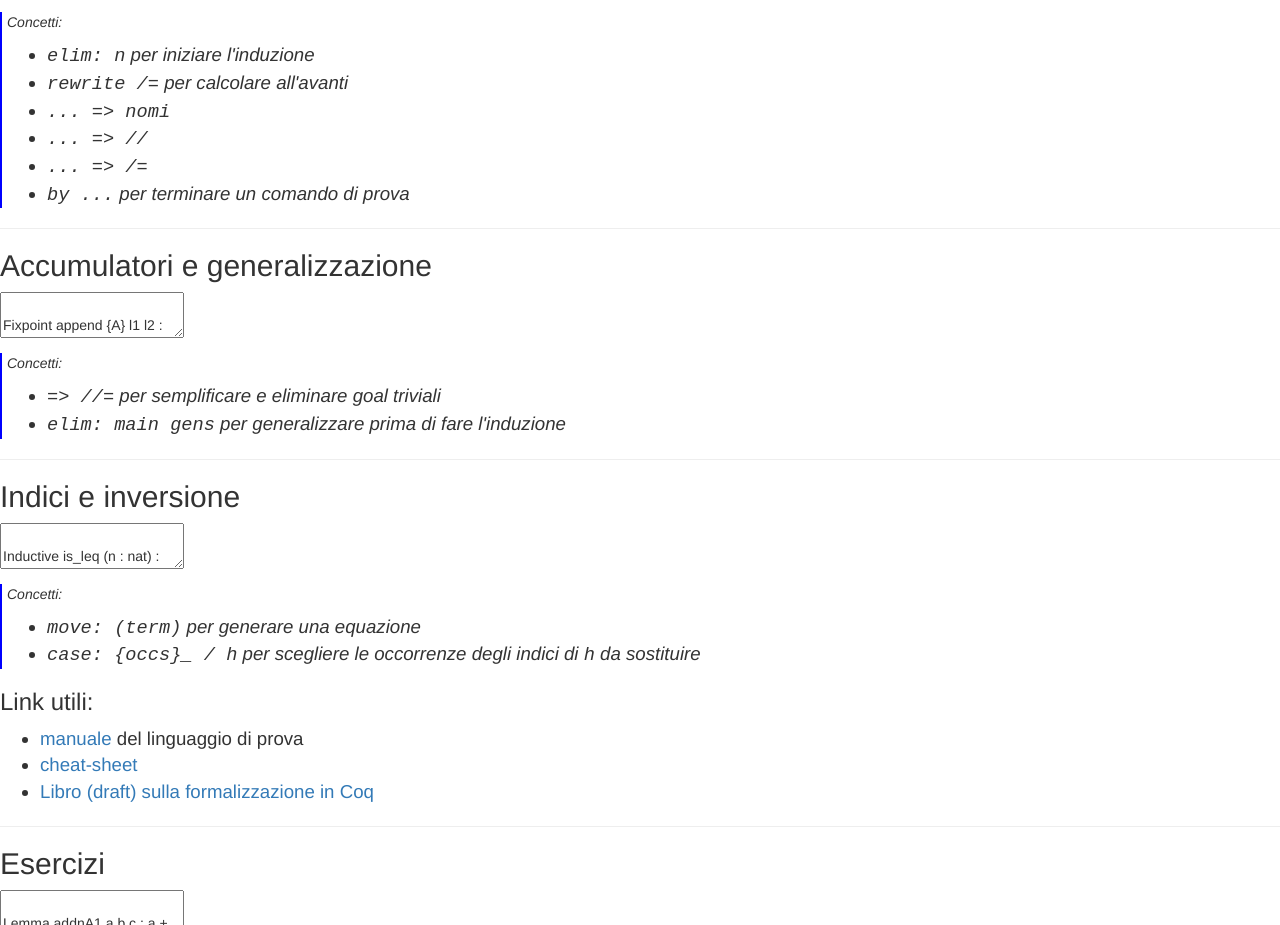
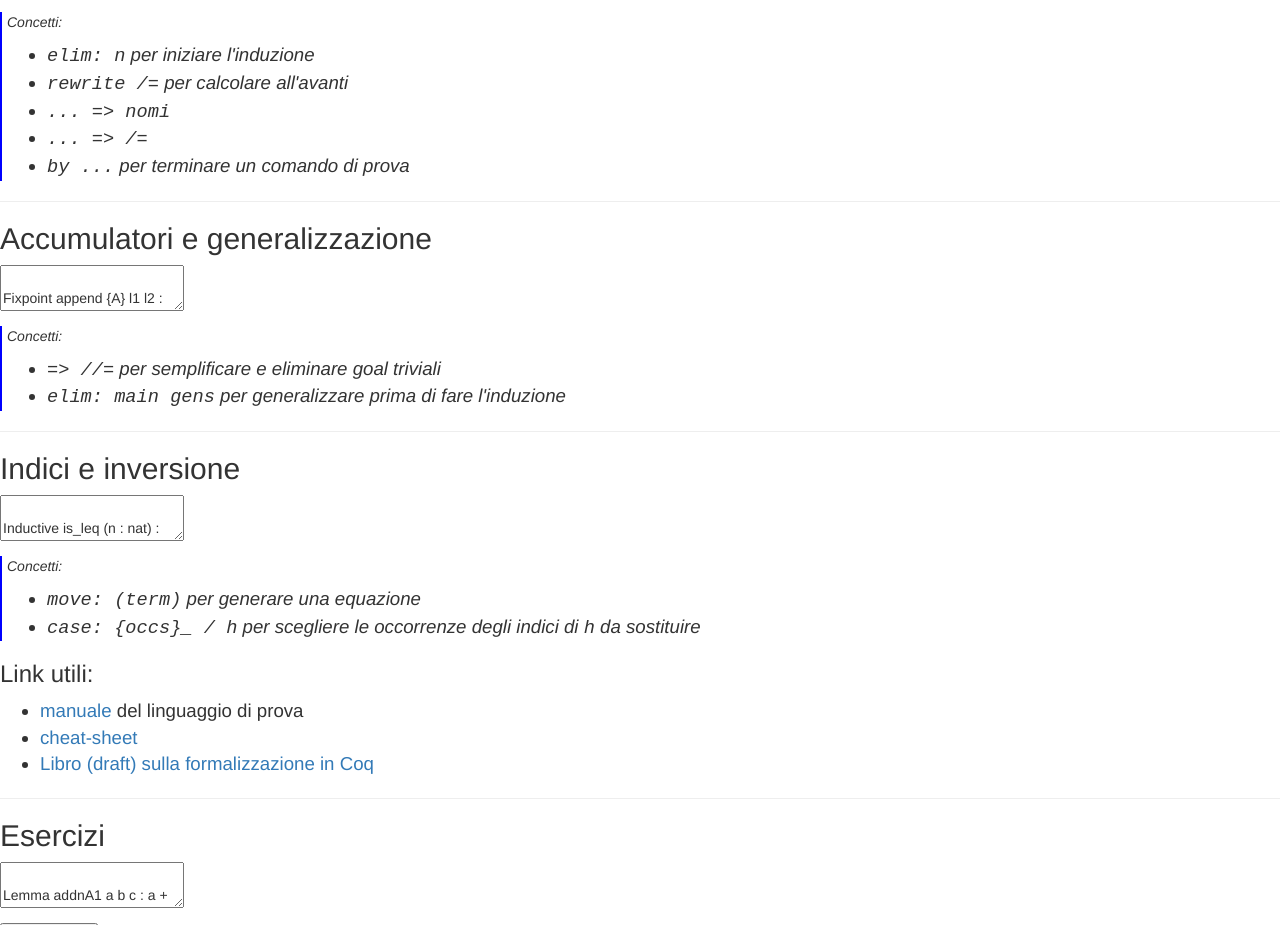
Before and after one commit to gares/padova2017, a plain HTML site: page lesson3.html in a window 1280 px wide. Shown: the part 1808-2733 px from the top of the page. Drawn offline with nearby package versions, Linux system fonts and the light colour scheme; some packages are replaced by stand-ins of ours; a script that the page names is missing.

Commit message:
update lesson3

```diff
--- a/lesson3.html
+++ b/lesson3.html
@@ -250,9 +250,6 @@ Admitted. (* Esercizio *)
 
 </li>
 <li> <tt>... => nomi</tt>
-
-</li>
-<li> <tt>... => //</tt>
 
 </li>
 <li> <tt>... => /=</tt>
```
Also changed, not shown: 1 other file.
